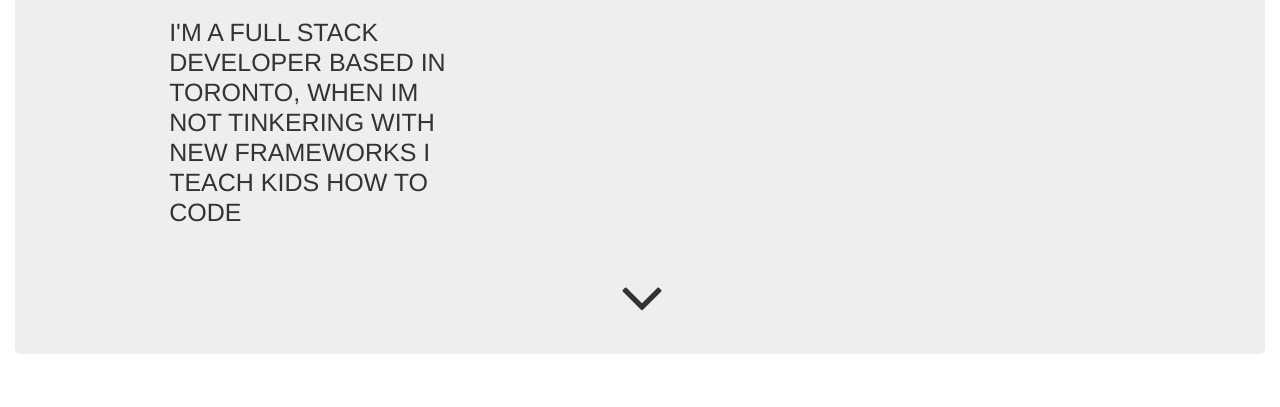
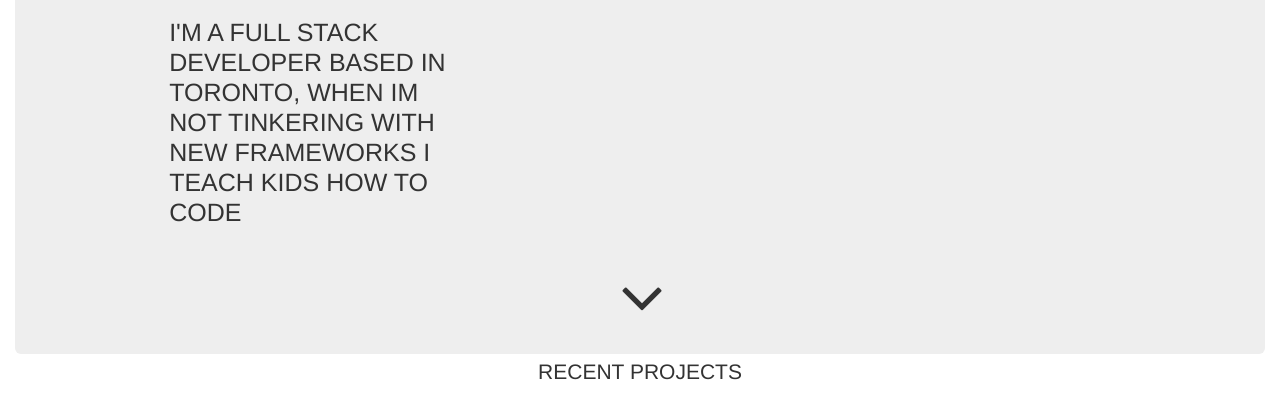
Before and after one commit to juddorcasitas/juddorcasitas.github.io, a website: page index.html in a window 1280 px wide. Shown: the part 346-753 px from the top of the page. Drawn offline with nearby package versions, Linux system fonts and the light colour scheme.

Commit message:
Recent posts

```diff
--- a/templates/home.html
+++ b/templates/home.html
@@ -12,6 +12,7 @@
     </div>
     <div class="row text-center">
       <i class="fa fa-angle-down fa-5x" aria-hidden="true"></i>
+      <p>RECENT PROJECTS</p>
     </div>
   </div>
 
```
